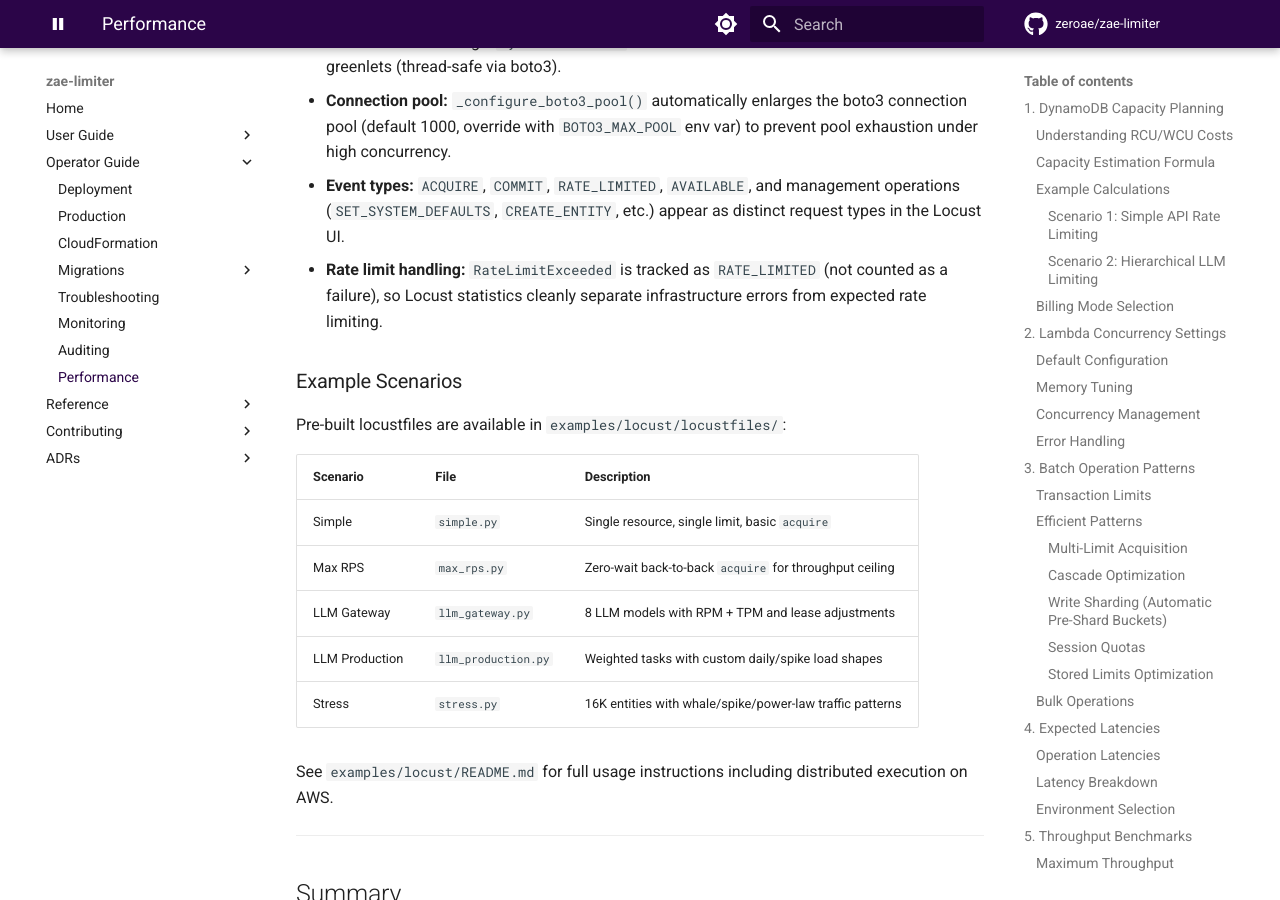
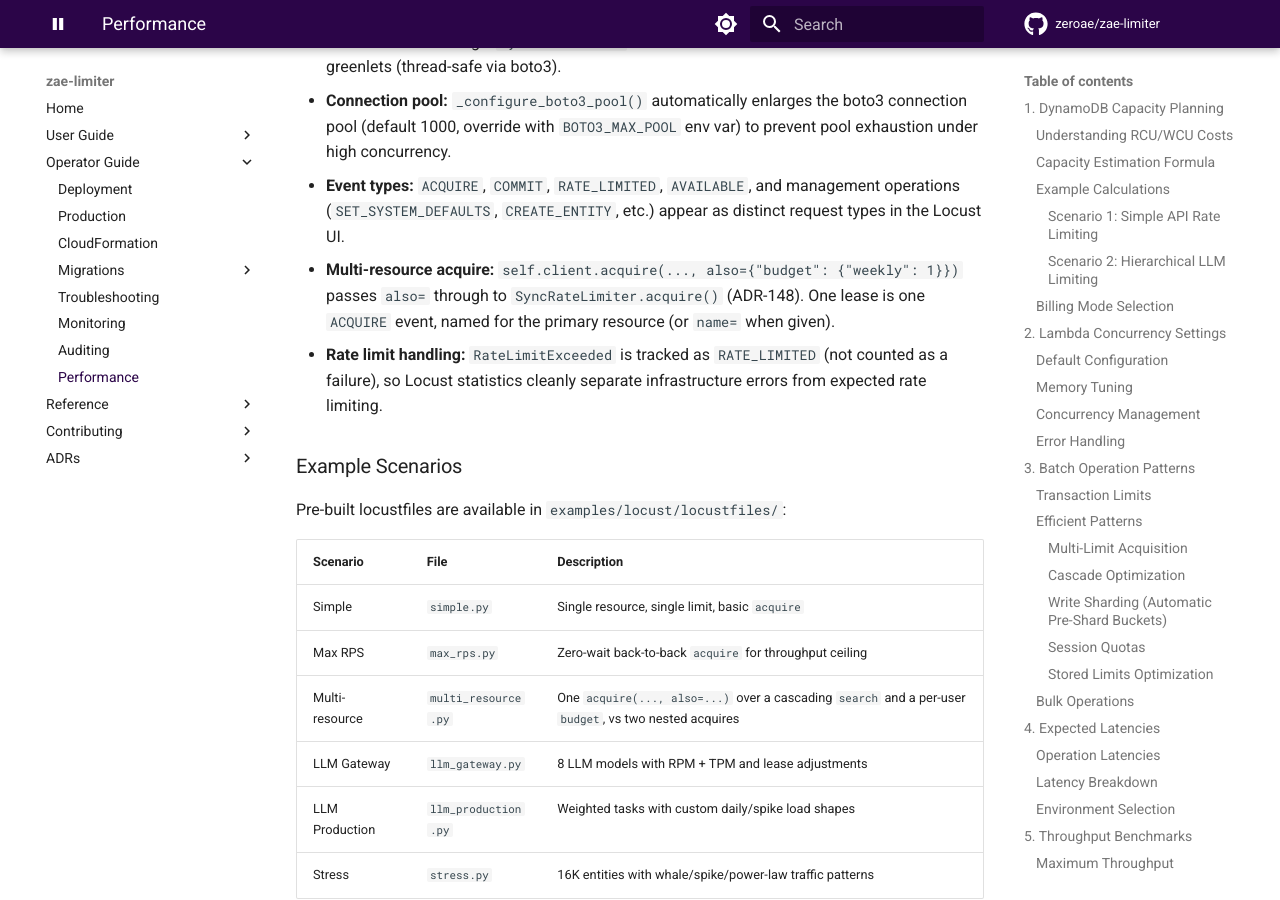
Before and after one commit to zeroae/zae-limiter, an MkDocs documentation site: the page built from docs/performance.md, in a window 1280 px wide and 900 px high, scrolled down 26907 px. Built offline with MkDocs 1.6.1 and Material for MkDocs 9.7.7, drawn with Linux system fonts in a browser that asks for light colours; comment, search, counter and statistics services are not loaded; the version menu is left out.

Commit message:
📝 docs(loadtest): list the multi-resource locustfile and also= passthrough
The locustfile tables in CLAUDE.md, examples/locust/README.md and
docs/performance.md are where load-test users pick a scenario, so they
name multi_resource.py and its two classes. The README and the
performance guide also say that a multi-resource acquire reports one
ACQUIRE row named for the primary resource, which is what to expect
when comparing it with the nested class's two rows.

Refs #761

Co-Authored-By: Claude Opus 5.5 <noreply@anthropic.com>
Claude-Session: https://claude.ai/code/session_017XzYMYKXNcZNQYS3xQhFdc

```diff
--- a/docs/performance.md
+++ b/docs/performance.md
@@ -1027,6 +1027,7 @@ locust -f locustfile.py --host <stack-name>
 - **Shared limiter:** A single `SyncRateLimiter` instance is shared across all Locust user greenlets (thread-safe via boto3).
 - **Connection pool:** `_configure_boto3_pool()` automatically enlarges the boto3 connection pool (default 1000, override with `BOTO3_MAX_POOL` env var) to prevent pool exhaustion under high concurrency.
 - **Event types:** `ACQUIRE`, `COMMIT`, `RATE_LIMITED`, `AVAILABLE`, and management operations (`SET_SYSTEM_DEFAULTS`, `CREATE_ENTITY`, etc.) appear as distinct request types in the Locust UI.
+- **Multi-resource acquire:** `self.client.acquire(..., also={"budget": {"weekly": 1}})` passes `also=` through to `SyncRateLimiter.acquire()` (ADR-148). One lease is one `ACQUIRE` event, named for the primary resource (or `name=` when given).
 - **Rate limit handling:** `RateLimitExceeded` is tracked as `RATE_LIMITED` (not counted as a failure), so Locust statistics cleanly separate infrastructure errors from expected rate limiting.
 
 ### Example Scenarios
@@ -1037,6 +1038,7 @@ Pre-built locustfiles are available in `examples/locust/locustfiles/`:
 |----------|------|-------------|
 | Simple | `simple.py` | Single resource, single limit, basic `acquire` |
 | Max RPS | `max_rps.py` | Zero-wait back-to-back `acquire` for throughput ceiling |
+| Multi-resource | `multi_resource.py` | One `acquire(..., also=...)` over a cascading `search` and a per-user `budget`, vs two nested acquires |
 | LLM Gateway | `llm_gateway.py` | 8 LLM models with RPM + TPM and lease adjustments |
 | LLM Production | `llm_production.py` | Weighted tasks with custom daily/spike load shapes |
 | Stress | `stress.py` | 16K entities with whale/spike/power-law traffic patterns |
```
Also changed, not shown: CLAUDE.md (+2 -0 lines), examples/locust/README.md (+14 -0 lines).
